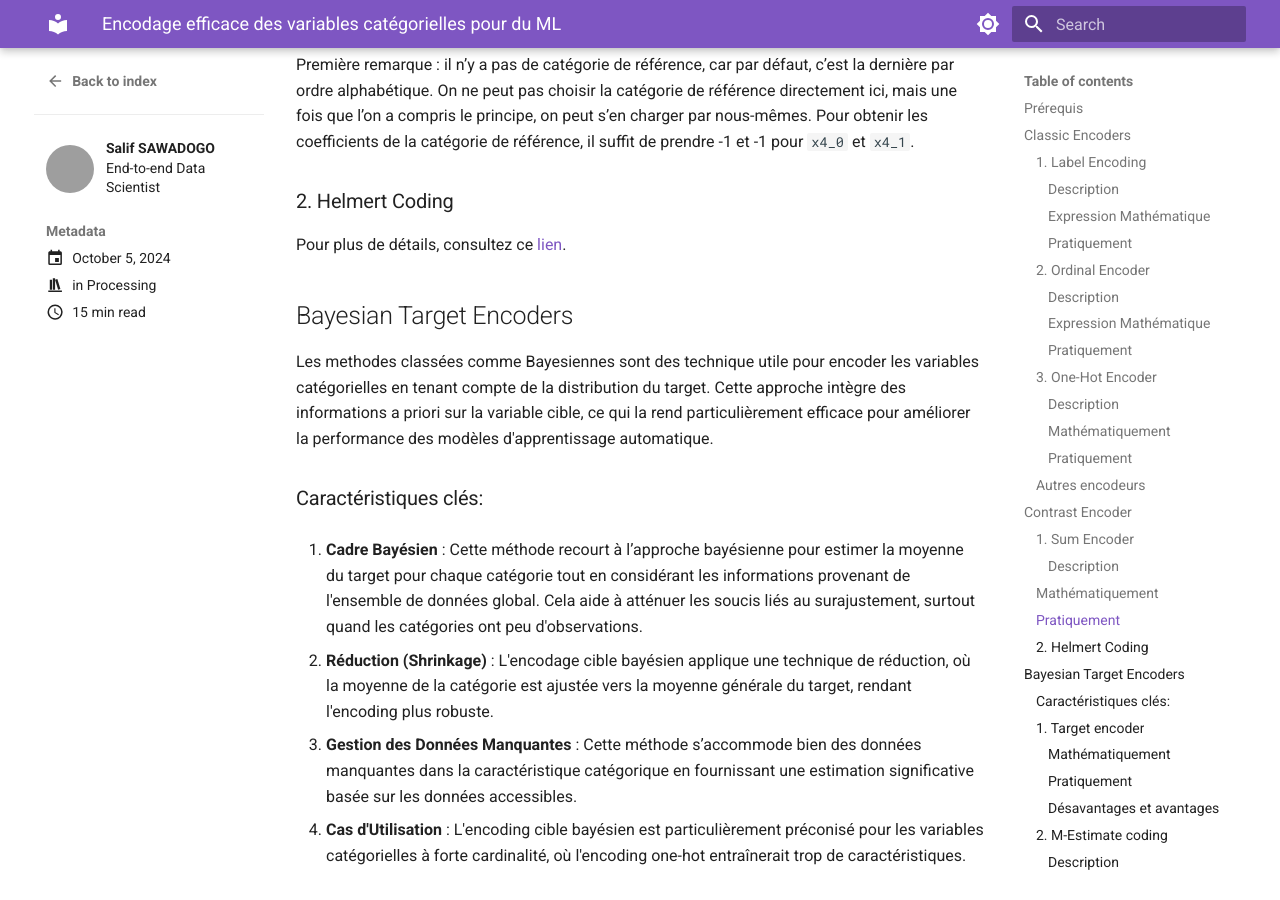
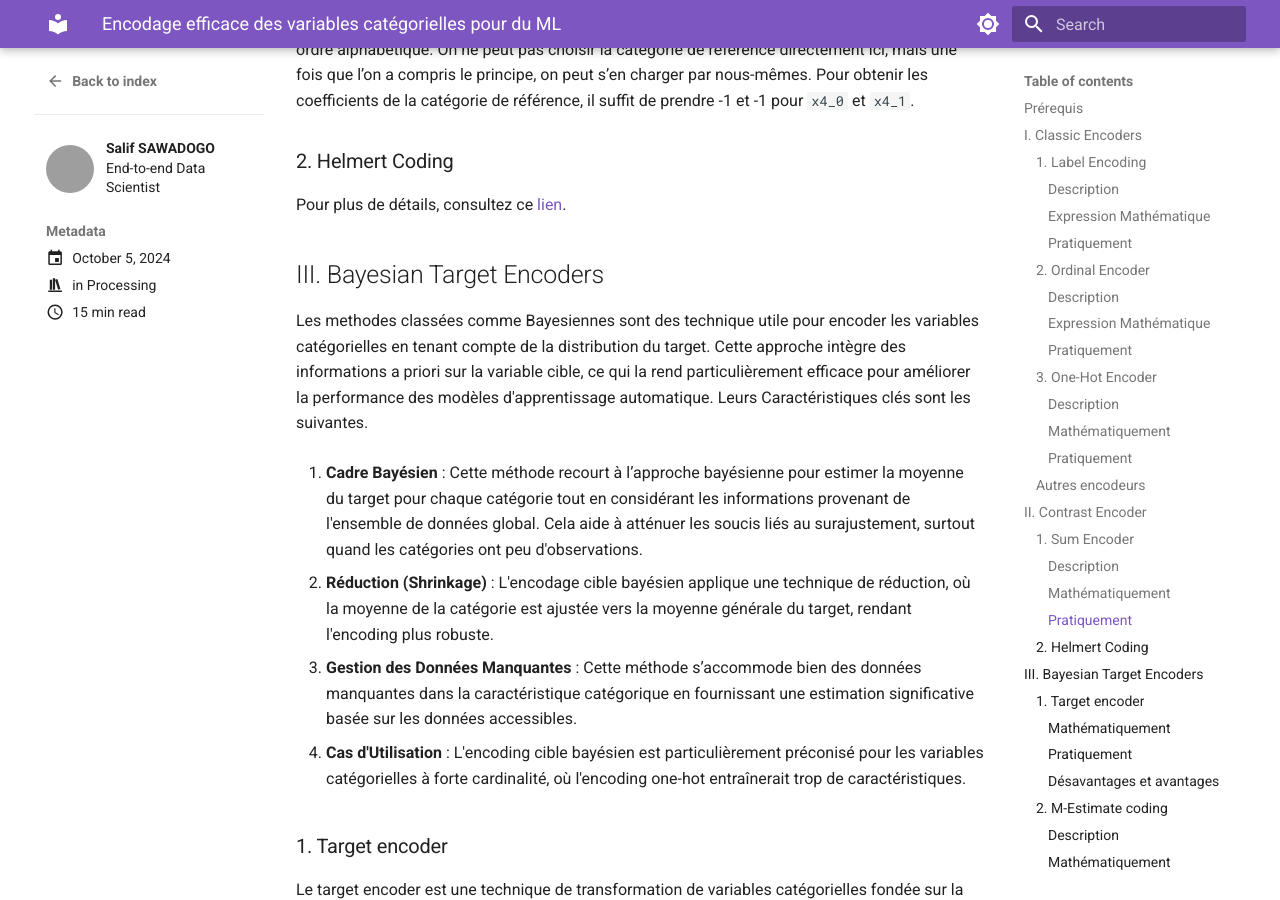
Before and after one commit to sawallesalfo/blog, an MkDocs documentation site: the page built from docs/posts/encoding_categorical_features_for_ML.md, in a window 1280 px wide and 900 px high, scrolled down 5554 px. Built offline with MkDocs 1.6.1 and Material for MkDocs 9.7.7, drawn with Linux system fonts in a browser that asks for light colours; comment, search, counter and statistics services are not loaded; some of the changed text lies outside the part shown; grey boxes are pictures that could not be loaded.

Commit message:
predeploy caterigocal encoder

````diff
--- a/docs/posts/encoding_categorical_features_for_ML.md
+++ b/docs/posts/encoding_categorical_features_for_ML.md
@@ -34,7 +34,7 @@ Pour illustrer nos exemples, voici un petit jeu de données :
 
 Pour modéliser cette table de données, il nous faut transformer la colonne x4 en variable numérique. En gros, nous allons discuter des différentes approches qui s'offrent à nous.
 
-## Classic Encoders
+## I. Classic Encoders
 ### 1. Label Encoding
 
 #### Description
@@ -146,7 +146,7 @@ Je vous encourage aussi à jeter un œil sur deux encodeurs intéressants :
 - Hashing encoder (https://contrib.scikit-learn.org/category_encoders/hashing.html)
 - Count encoder  (https://contrib.scikit-learn.org/category_encoders/count.html)
 
-## Contrast Encoder
+## II. Contrast Encoder
 Les encodeurs de contraste transforment les variables catégorielles en format numérique en créant des codes de contraste qui permettent aux algorithmes d'interpréter efficacement les resultats des modèles de regression. Voici quelques méthodes courantes pour encoder les contrastes :
 
 ### 1. Sum Encoder
@@ -160,7 +160,7 @@ Cela n'est pas toujours du goût des statisticiens ! Ils ont donc introduit l'en
 + L'intercept représente la moyenne générale du target à travers toutes les conditions.
 + Les coefficients des catégories sont alors interprétés comme la variation de la moyenne du target pour chaque catégorie par rapport à cette moyenne générale.
 
-### Mathématiquement
+#### Mathématiquement
 Pour des catégories $C = \{ C_1, C_2, \ldots, C_n \}$, si nous choisissons $C_k$ comme catégorie de référence, une observation appartenant à $C_i$ (où $ i \neq k $) se représente par :
 
 $$
@@ -173,7 +173,7 @@ où les valeurs sont :
 -  $-1$ pour la catégorie de référence $C_k$
 -  $0$ pour les autres catégories.
 
-### Pratiquement
+#### Pratiquement
 Pour appliquer l'encodage Sum avec Pandas, on pourrait le faire directement, mais je vous conseille d'utiliser le package category_encoders, notamment la classe [SumEncoder](https://contrib.scikit-learn.org/category_encoders/sum.html).
 
 ```python
@@ -194,10 +194,8 @@ Première remarque : il n’y a pas de catégorie de référence, car par défau
 ### 2. Helmert Coding
 Pour plus de détails, consultez ce [lien](https://contrib.scikit-learn.org/category_encoders/helmert.html).
 
-## Bayesian Target Encoders
-Les methodes classées comme Bayesiennes  sont des  technique utile pour encoder les variables catégorielles en tenant compte de la distribution du target. Cette approche intègre des informations a priori sur la variable cible, ce qui la rend particulièrement efficace pour améliorer la performance des modèles d'apprentissage automatique.
-
-### Caractéristiques clés:
+## III. Bayesian Target Encoders
+Les methodes classées comme Bayesiennes  sont des  technique utile pour encoder les variables catégorielles en tenant compte de la distribution du target. Cette approche intègre des informations a priori sur la variable cible, ce qui la rend particulièrement efficace pour améliorer la performance des modèles d'apprentissage automatique. Leurs Caractéristiques clés sont les suivantes.
 
 1. **Cadre Bayésien** : Cette méthode recourt à l’approche bayésienne pour estimer la moyenne du target pour chaque catégorie tout en considérant les informations provenant de l'ensemble de données global. Cela aide à atténuer les soucis liés au surajustement, surtout quand les catégories ont peu d'observations.
 
@@ -406,7 +404,7 @@ Chaque observation est maintenant encodée avec la moyenne des cibles des autres
   - **Complexité** : Peut être coûteux en calculs sur de grands ensembles de données.
   - **Variabilité** : Peut introduire de la variance avec de petites catégories, nécessitant une régularisation supplémentaire.
 
----
+
 
 ### 5. James-Stein encoding
 
@@ -485,10 +483,9 @@ encoder.fit_transform(data.drop(columns=["y"]), data["y"]).head()
 | 8  |  7.1 |  3.0 |  5.9 |  0.000000 |
 | 9  |  5.9 |  3.0 |  5.1 |  1.333333 |
 
----
 
 ### 4. CatBoost Encoding
----
+
 
 #### Description
 Il s'agit  d'une méthode d'encodage basée sur la cible, développée à l'origine pour être utilisée avec l'algorithme CatBoost, mais qui est applicable à d'autres modèles. Cet encodeur utilise une méthode particulière pour éviter la fuite d'information tout en exploitant les relations entre les catégories et ld target y.
````
Also changed, not shown: other parts of docs/posts/encoding_categorical_features_for_ML.md (+1 -1 lines).
